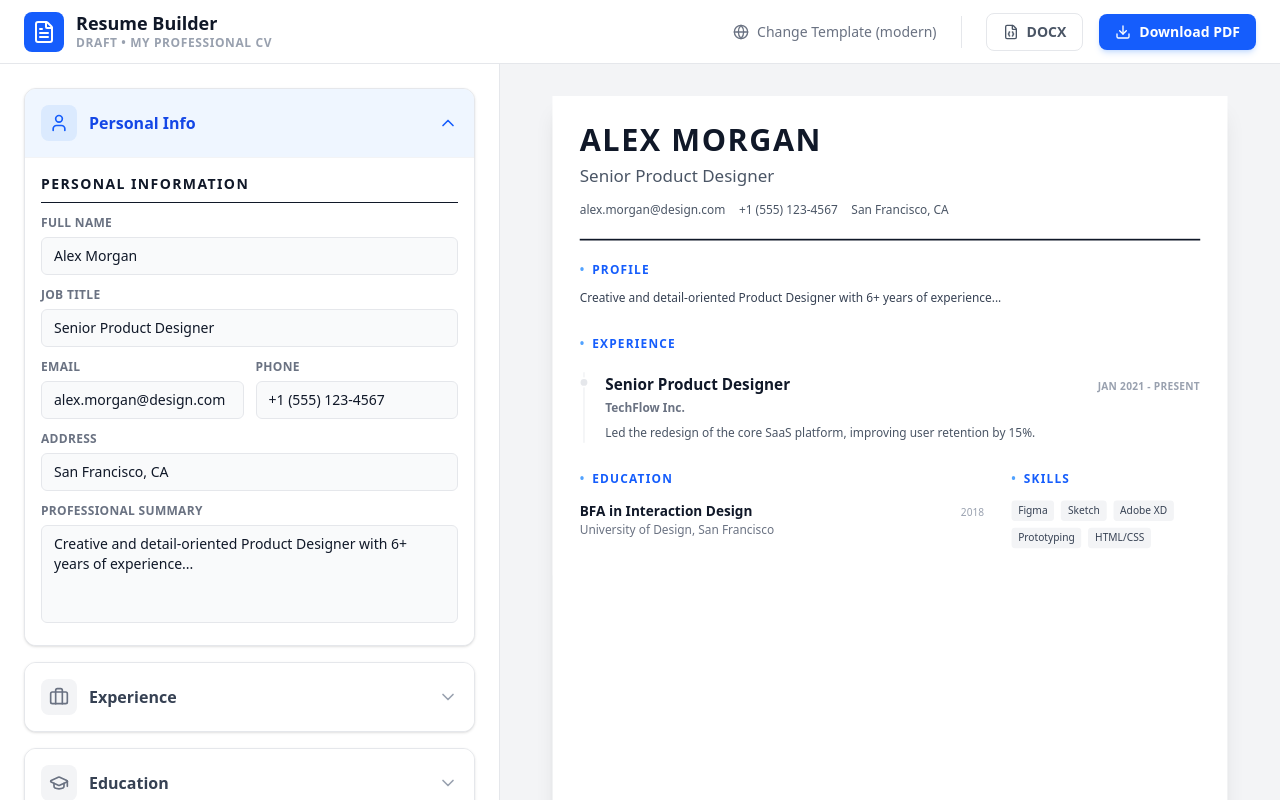
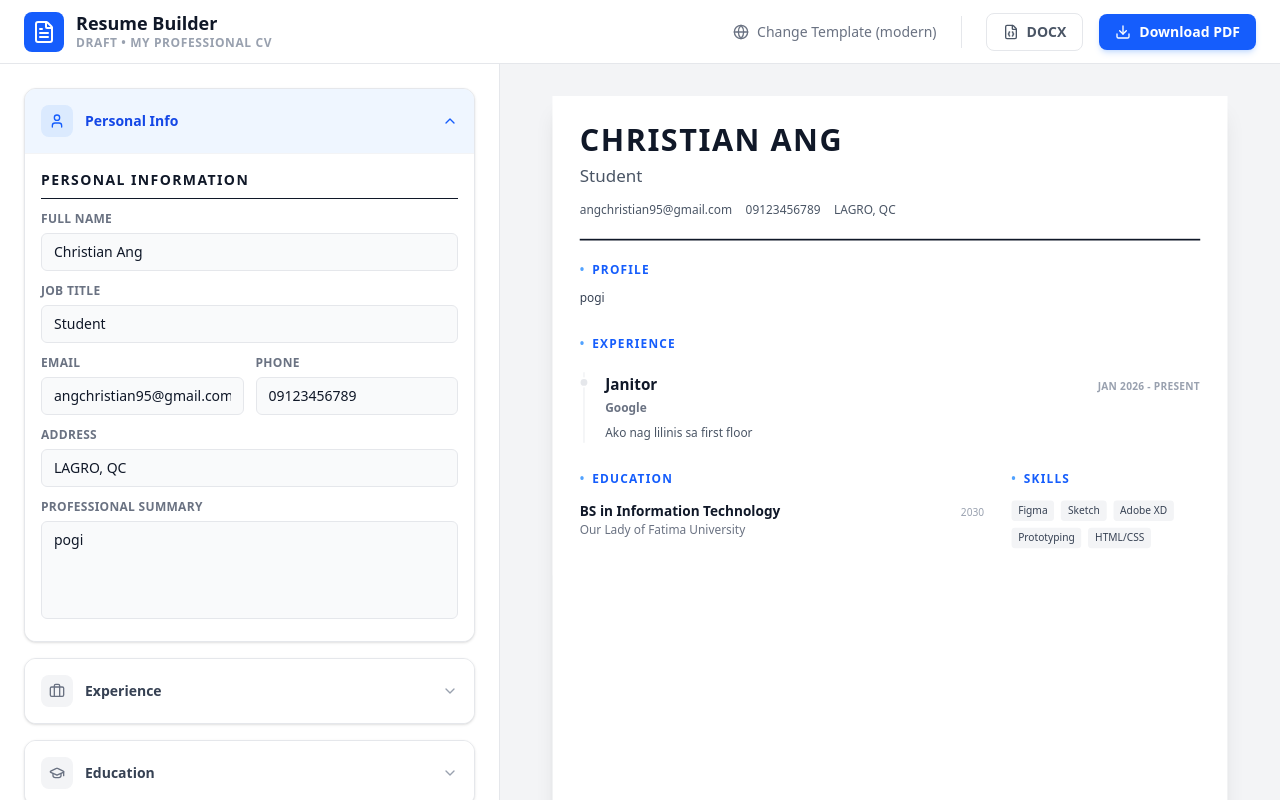
Before and after one commit to naoi-reii/rizzumei-builder, a React (Vite) app in the folder client/: page / in a window 1280 px wide. Built offline with nearby package versions, Linux system fonts and the light colour scheme.

Commit message:
ui changes (minor lng)

```diff
--- a/client/src/components/Editor/ResumeEditor.jsx
+++ b/client/src/components/Editor/ResumeEditor.jsx
@@ -27,16 +27,16 @@ const ResumeEditor = () => {
                 <div key={id} className="border border-gray-200 rounded-xl bg-white overflow-hidden shadow-sm transition-all duration-200">
                     <button
                         onClick={() => toggleSection(id)}
-                        className={`w-full flex items-center justify-between p-4 text-left font-semibold transition-colors cursor-pointer ${openSection === id ? 'bg-blue-50 text-blue-700' : 'bg-white text-gray-700 hover:bg-gray-50'
+                        className={`w-full flex items-center justify-between p-4 text-left text-sm font-semibold transition-colors cursor-pointer ${openSection === id ? 'bg-blue-50 text-blue-700' : 'bg-white text-gray-700 hover:bg-gray-50'
                             }`}
                     >
                         <div className="flex items-center gap-3">
                             <div className={`p-2 rounded-lg ${openSection === id ? 'bg-blue-100 text-blue-600' : 'bg-gray-100 text-gray-500'}`}>
-                                <Icon className="w-5 h-5" />
+                                <Icon className="w-4 h-4" />
                             </div>
                             <span>{label}</span>
                         </div>
-                        {openSection === id ? <ChevronUp className="w-5 h-5 text-blue-600" /> : <ChevronDown className="w-5 h-5 text-gray-400" />}
+                        {openSection === id ? <ChevronUp className="w-4 h-4 text-blue-600" /> : <ChevronDown className="w-4 h-4 text-gray-400" />}
                     </button>
 
                     {openSection === id && (
--- a/client/src/components/Modals/TemplateSelectorModal.jsx
+++ b/client/src/components/Modals/TemplateSelectorModal.jsx
@@ -51,21 +51,21 @@ const TemplateSelectorModal = ({ isOpen, onClose, selectedTemplate, onSelect })
             <div className="relative bg-white rounded-2xl shadow-2xl w-full max-w-4xl overflow-hidden animate-in fade-in zoom-in-95 duration-200">
 
                 {/* Header */}
-                <div className="px-8 py-6 border-b border-gray-100 flex justify-between items-center">
+                <div className="px-5 py-4 md:px-8 md:py-6 border-b border-gray-100 flex justify-between items-center">
                     <div>
-                        <h2 className="text-2xl font-bold text-gray-900">Choose a Template</h2>
-                        <p className="text-gray-500 mt-1">Select a design that best fits your personal brand.</p>
+                        <h2 className="text-xl md:text-2xl font-bold text-gray-900">Choose a Template</h2>
+                        <p className="text-xs md:text-sm text-gray-500 mt-1">Select a design that best fits your personal brand.</p>
                     </div>
                     <button
                         onClick={onClose}
                         className="p-2 rounded-full hover:bg-gray-100 transition-colors text-gray-400 hover:text-gray-600"
                     >
-                        <X className="w-6 h-6" />
+                        <X className="w-5 h-5 md:w-6 md:h-6" />
                     </button>
                 </div>
 
                 {/* Grid */}
-                <div className="p-8 grid grid-cols-1 md:grid-cols-2 gap-6 bg-gray-50/50 max-h-[60vh] overflow-y-auto">
+                <div className="p-4 md:p-8 grid grid-cols-1 md:grid-cols-2 gap-4 md:gap-6 bg-gray-50/50 max-h-[60vh] overflow-y-auto">
                     {templates.map((template) => {
                         const isSelected = selectedTemplate === template.id;
                         const Icon = template.icon;
@@ -77,27 +77,27 @@ const TemplateSelectorModal = ({ isOpen, onClose, selectedTemplate, onSelect })
                                     onSelect(template.id);
                                     onClose();
                                 }}
-                                className={`group relative flex items-start text-left p-6 rounded-xl border-2 transition-all duration-300 hover:shadow-lg ${isSelected
-                                        ? 'border-blue-600 bg-blue-50/10 ring-1 ring-blue-600'
-                                        : 'border-gray-200 bg-white hover:border-gray-300'
+                                className={`group relative flex items-start text-left p-4 md:p-6 rounded-xl border-2 transition-all duration-300 hover:shadow-lg ${isSelected
+                                    ? 'border-blue-600 bg-blue-50/10 ring-1 ring-blue-600'
+                                    : 'border-gray-200 bg-white hover:border-gray-300'
                                     }`}
                             >
-                                <div className={`p-4 rounded-lg mr-5 ${template.color} ${template.borderColor} border`}>
-                                    <Icon className="w-8 h-8" />
+                                <div className={`p-3 md:p-4 rounded-lg mr-4 md:mr-5 ${template.color} ${template.borderColor} border`}>
+                                    <Icon className="w-6 h-6 md:w-8 md:h-8" />
                                 </div>
 
                                 <div>
-                                    <h3 className={`font-bold text-lg mb-1 ${isSelected ? 'text-blue-700' : 'text-gray-900 group-hover:text-blue-600 transition-colors'}`}>
+                                    <h3 className={`font-bold text-base md:text-lg mb-1 ${isSelected ? 'text-blue-700' : 'text-gray-900 group-hover:text-blue-600 transition-colors'}`}>
                                         {template.name}
                                     </h3>
-                                    <p className="text-sm text-gray-500 leading-relaxed">
+                                    <p className="text-xs md:text-sm text-gray-500 leading-relaxed">
                                         {template.description}
                                     </p>
                                 </div>
 
                                 {isSelected && (
                                     <div className="absolute top-4 right-4 text-blue-600 bg-white rounded-full p-1 shadow-sm">
-                                        <Check className="w-4 h-4" />
+                                        <Check className="w-3 h-3 md:w-4 md:h-4" />
                                     </div>
                                 )}
                             </button>
@@ -106,10 +106,10 @@ const TemplateSelectorModal = ({ isOpen, onClose, selectedTemplate, onSelect })
                 </div>
 
                 {/* Footer */}
-                <div className="px-8 py-4 bg-gray-50 border-t border-gray-100 flex justify-end">
+                <div className="px-5 py-3 md:px-8 md:py-4 bg-gray-50 border-t border-gray-100 flex justify-end">
                     <button
                         onClick={onClose}
-                        className="px-6 py-2 bg-white border border-gray-300 rounded-lg text-gray-700 font-medium hover:bg-gray-50 transition-colors"
+                        className="px-4 py-2 bg-white border border-gray-300 rounded-lg text-gray-700 text-sm font-medium hover:bg-gray-50 transition-colors"
                     >
                         Cancel
                     </button>
--- a/client/src/contexts/ResumeContext.jsx
+++ b/client/src/contexts/ResumeContext.jsx
@@ -12,28 +12,28 @@ export const ResumeProvider = ({ children }) => {
         const savedData = localStorage.getItem('resumeData');
         return savedData ? JSON.parse(savedData) : {
             personalInfo: {
-                fullName: 'Alex Morgan',
-                jobTitle: 'Senior Product Designer',
-                email: 'alex.morgan@design.com',
-                phone: '+1 (555) 123-4567',
-                address: 'San Francisco, CA',
-                summary: 'Creative and detail-oriented Product Designer with 6+ years of experience...',
+                fullName: 'Christian Ang',
+                jobTitle: 'Student',
+                email: 'angchristian95@gmail.com',
+                phone: '09123456789',
+                address: 'LAGRO, QC',
+                summary: 'pogi',
             },
             education: [
                 {
                     id: 1,
-                    institution: 'University of Design, San Francisco',
-                    degree: 'BFA in Interaction Design',
-                    year: '2018'
+                    institution: 'Our Lady of Fatima University',
+                    degree: 'BS in Information Technology',
+                    year: '2030'
                 }
             ],
             experience: [
                 {
                     id: 1,
-                    company: 'TechFlow Inc.',
-                    title: 'Senior Product Designer',
-                    duration: 'Jan 2021 - Present',
-                    description: 'Led the redesign of the core SaaS platform, improving user retention by 15%.'
+                    company: 'Google',
+                    title: 'Janitor',
+                    duration: 'Jan 2026 - Present',
+                    description: 'Ako nag lilinis sa first floor'
                 }
             ],
             skills: ['Figma', 'Sketch', 'Adobe XD', 'Prototyping', 'HTML/CSS'],
```
